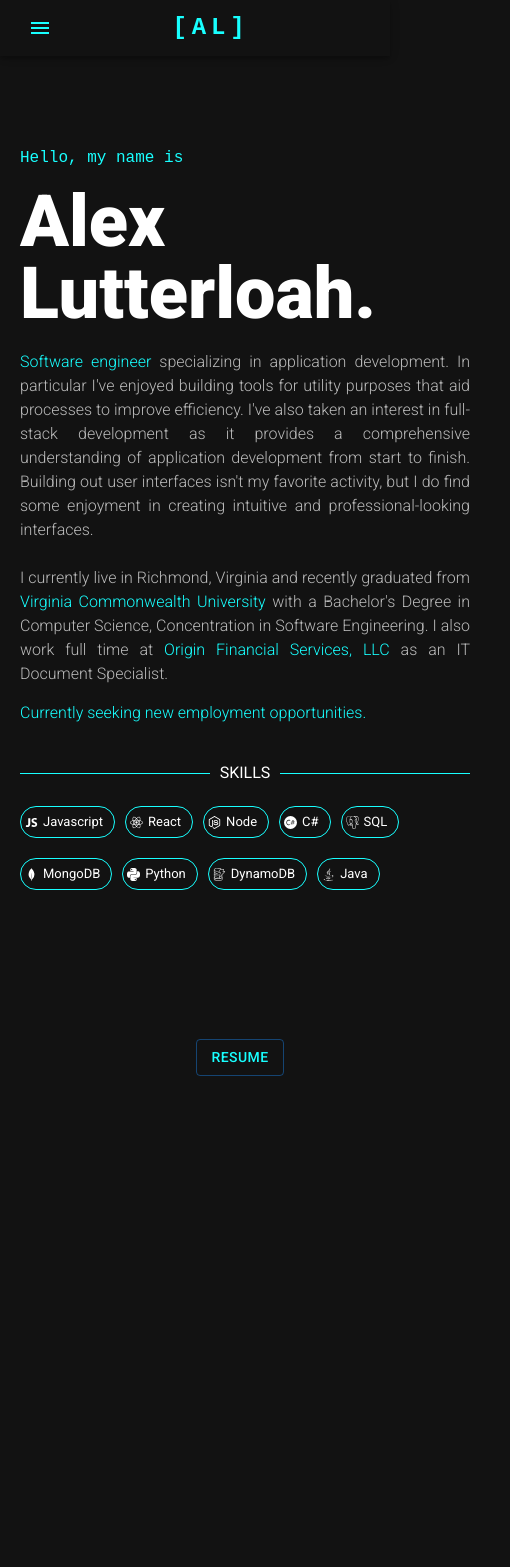
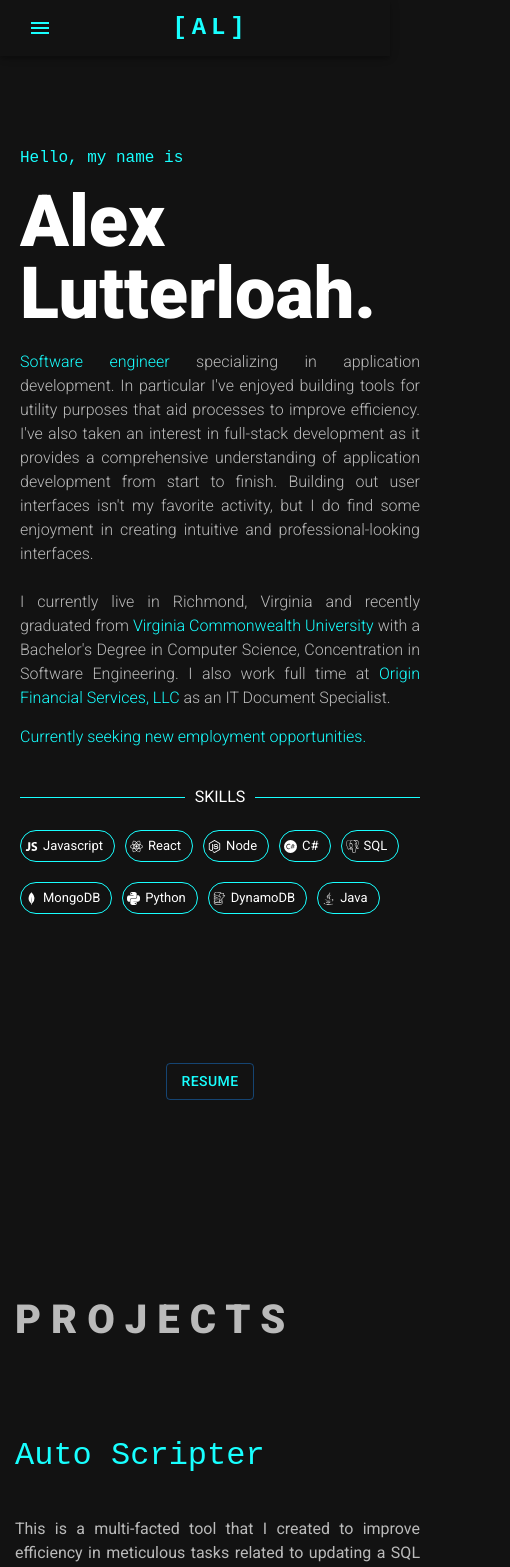
Before and after one commit to AlexLutterloah/my-portfolio, a React (Create React App) app: page / in a window 390 px wide. Shown: the top 1567 px of the page, 510 px wide, since content can reach past the window. Built offline with nearby package versions, Linux system fonts and the light colour scheme; some icons are missing.

Commit message:
mobile updates

```diff
--- a/src/App.css
+++ b/src/App.css
@@ -27,13 +27,16 @@
 @media screen and (max-width: 1000px) {
     .content-section {
         padding: 150px 0 0 0;
-        min-width: 450px;
+        min-width: 400px;
     }
     .body-container {
-        min-width: 480px;
+        min-width: 420px;
         margin: auto;
     }
     .content-headers {
         padding-left: 15px;
     }
 }
+.MuiList-root {
+    background-color: "green";
+}
--- a/src/App.js
+++ b/src/App.js
@@ -35,9 +35,7 @@ function App() {
                             paddingBottom: "20px",
                         }}
                     >
-                        Developed by <span style={{ color: "#18ffff" }}>A</span>
-                        lex <span style={{ color: "#18ffff" }}>L</span>
-                        utterloah.
+                        Developed by <span style={{ color: "#18ffff" }}>Alex Lutterloah</span>
                     </span>
                 </footer>
             </div>
--- a/src/components/About.css
+++ b/src/components/About.css
@@ -52,15 +52,15 @@
 .skills-chip > svg {
     fill: white;
 }
-
 @media screen and (max-width: 1000px) {
     .about-container  {
       flex-wrap: wrap;
       padding: 0 20px 0 20px;
+      margin-bottom: 200px;
     }
     .text-section {
         width: 100%;
-        min-width: 450px;
+        min-width: 400px;
         margin: auto;
     }
     .aboutP {
--- a/src/components/Projects.css
+++ b/src/components/Projects.css
@@ -60,13 +60,13 @@
 @media screen and (max-width: 1000px) {
     .content-container {
         flex-wrap: wrap;
-        min-width: 450px;
+        min-width: 400px;
         width: 100%;
         margin: auto;
     }
     .text-container, .project-title {
         width: 100%;
-        min-width: 450px;
+        min-width: 400px;
         margin: auto;
         padding-right: 15px;
     }
@@ -74,7 +74,7 @@
         padding-left: 15px;
     }
     .img-container {
-        min-width: 350px;
+        min-width: 400px;
         width: 250px;
         height: auto;
         margin: 50px auto auto auto;
--- a/src/components/ResponsiveAppBar.js
+++ b/src/components/ResponsiveAppBar.js
@@ -82,7 +82,7 @@ const ResponsiveAppBar = () => {
                             open={Boolean(anchorElNav)}
                             onClose={handleCloseNavMenu}
                             sx={{
-                                display: { xs: "block", md: "none" },
+                                display: { xs: "block", md: "none" }
                             }}
                         >
                             {pages.map((page) => (
@@ -90,8 +90,9 @@ const ResponsiveAppBar = () => {
                                     <MenuItem
                                         key={page}
                                         onClick={handleCloseNavMenu}
+                                        /*sx={{color: "#18ffff", backgroundColor: "rgba(29, 29, 29, 0.705)"}}*/
                                     >
-                                        <Typography textAlign="center">
+                                        <Typography textAlign="center" >
                                             {page}
                                         </Typography>
                                     </MenuItem>
```
